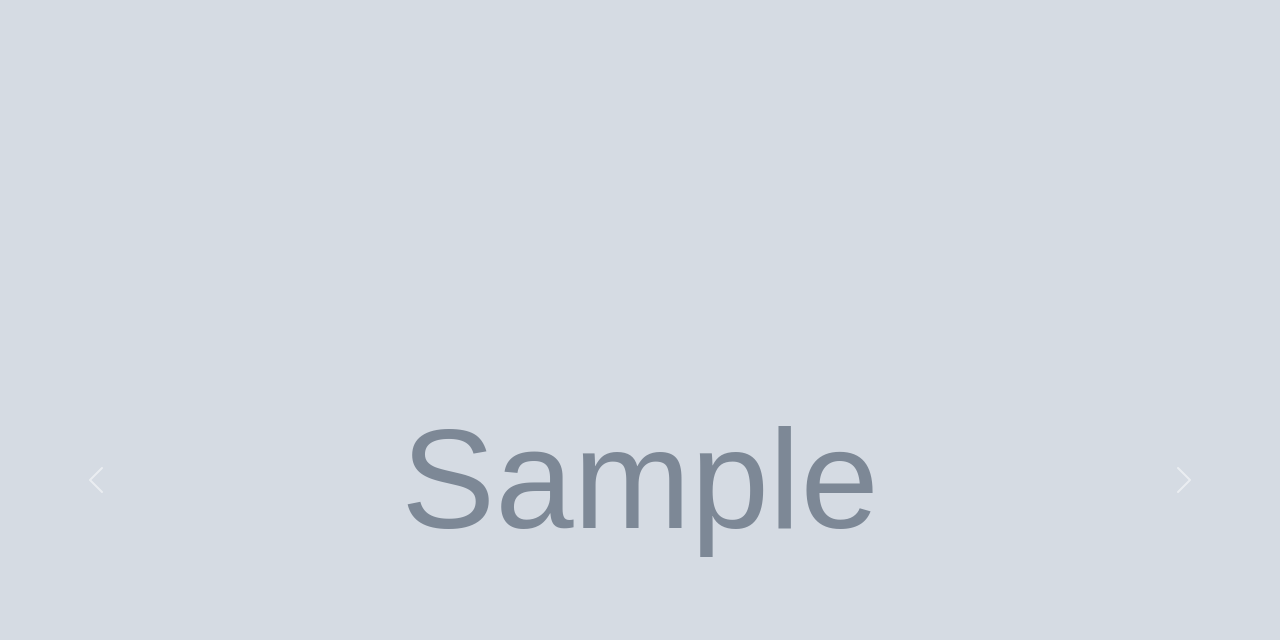
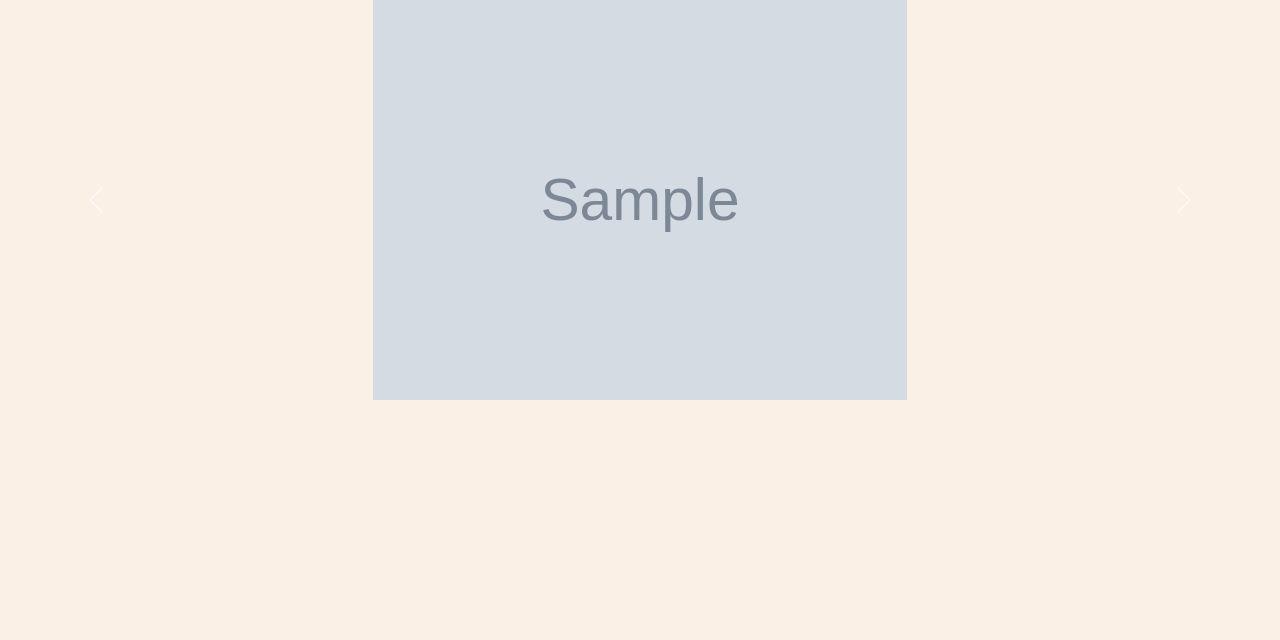
Before and after one commit to ShaneCDev/mgsreviews, a Django app: page / in a window 1280 px wide. Shown: the part 60-700 px from the top of the page. Run offline with Django 3.2, Linux system fonts and the light colour scheme; tables that the repository leaves empty hold one stand-in row (values such as "Sample post"); grey boxes marked "Sample" are stand-in pictures.

Commit message:
fixed the carousel just need to add some more styling to it to make it look better and not as out of place

```diff
--- a/static/css/style.css
+++ b/static/css/style.css
@@ -20,6 +20,12 @@ body {
     color: #0000FF;
 }
 
+.poster {
+    width: 800px;
+    height: 400px;
+    object-fit: contain;
+}
+
 footer {
     background-color: #708090;
 }
--- a/templates/index.html
+++ b/templates/index.html
@@ -4,16 +4,10 @@
 <div id="moviesCarousel" class="carousel slide" data-bs-ride="carousel">
     <div class="carousel-inner">
         {% for movie in movies %}
-      <div class="carousel-item active">
-        <img src="{{ movie.poster.url }}" class="d-block w-100" alt="...">
+      <div class="carousel-item {% if forloop.first %} active {% endif %}">
+        <img src="{{ movie.poster.url }}" class="d-block w-100 poster" alt="...">
       </div>
         {% endfor %}
-      <!-- <div class="carousel-item">
-        <img src="{{ movie.poster.url }}" class="d-block w-100" alt="...">
-      </div>
-      <div class="carousel-item">
-        <img src="{{ movie.poster.url }}" class="d-block w-100" alt="...">
-      </div> -->
     </div>
 
     <button class="carousel-control-prev" type="button" data-bs-target="#moviesCarousel" data-bs-slide="prev">
@@ -25,5 +19,5 @@
       <span class="visually-hidden">Next</span>
     </button>
 
-  </div>
+</div>
 {% endblock %}
```
